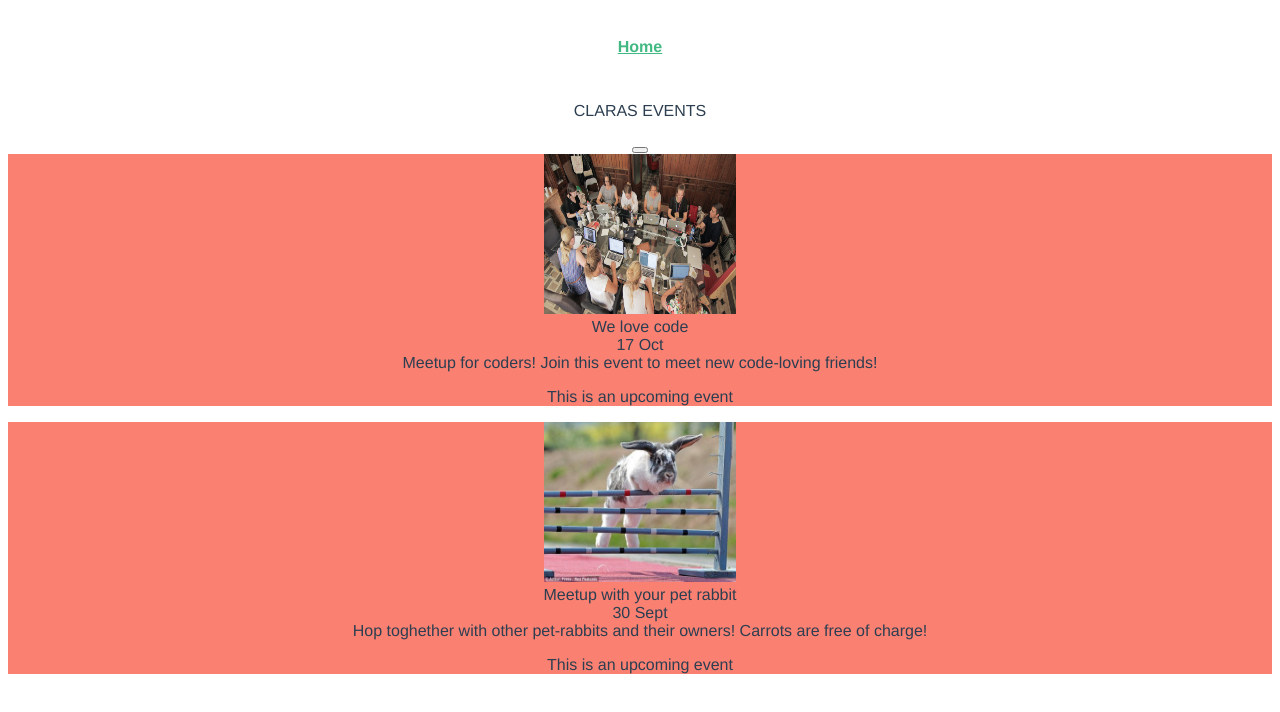
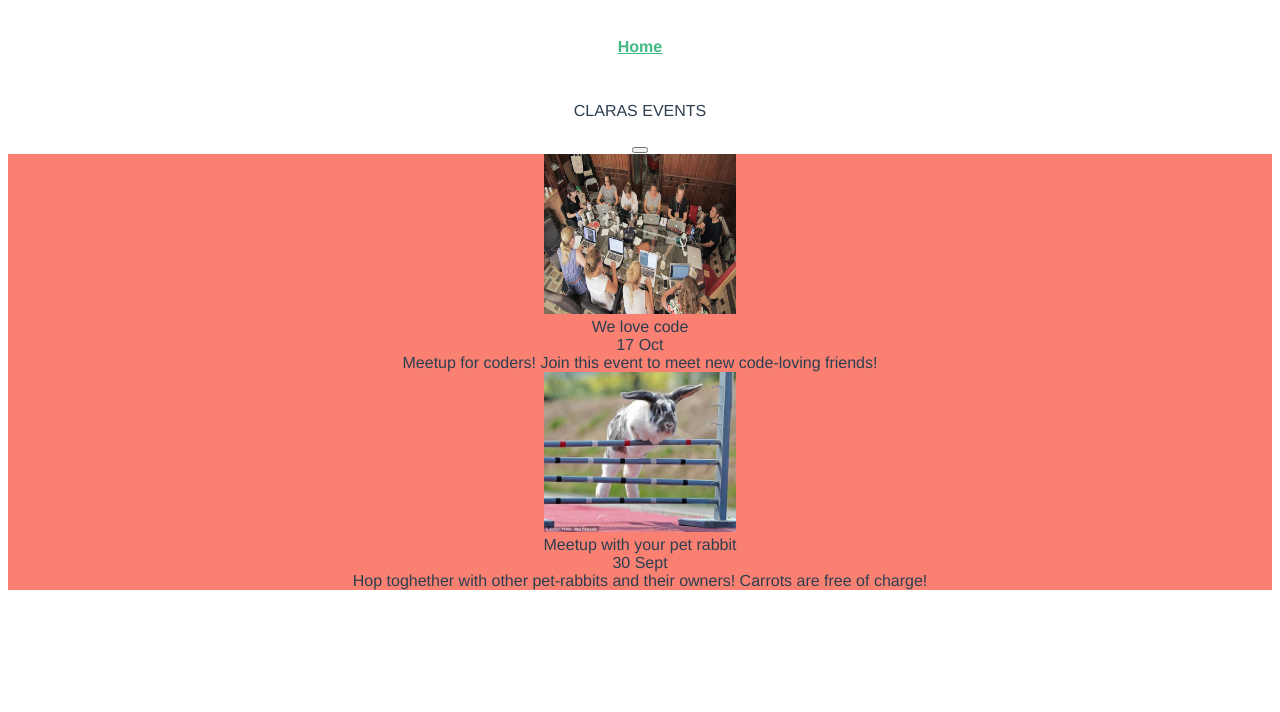
Before and after one commit to jenseneducation-Clara-Berglund/ClarasEvents, a Vue app: page / in a window 1280 px wide. Shown: the top 712 px of the page. Built offline with nearby package versions, Linux system fonts and the light colour scheme.

Commit message:
add test on eventItem

```diff
--- a/src/components/EventItem.vue
+++ b/src/components/EventItem.vue
@@ -1,19 +1,18 @@
 <template>
-  <div class="eventItemContainer">
+  <div class="eventItemContainer" v-on:click="$emit('clicked', event)">
     <img class="image" :src="require('@/assets/' + event.image)" />
     <div class="name">{{ event.name }}</div>
     <div class="date">{{ event.date }}</div>
     <div class="info">{{ event.info }}</div>
-    <p>This is an upcoming event</p>
   </div>
 </template>
 
 <script>
 export default {
   props: {
-    event: Object
-  }
-}
+    event: Object,
+  },
+};
 </script>
 
 <style>
```
Also changed, not shown: 1 other file (tests, documents, lock files or other folders).
